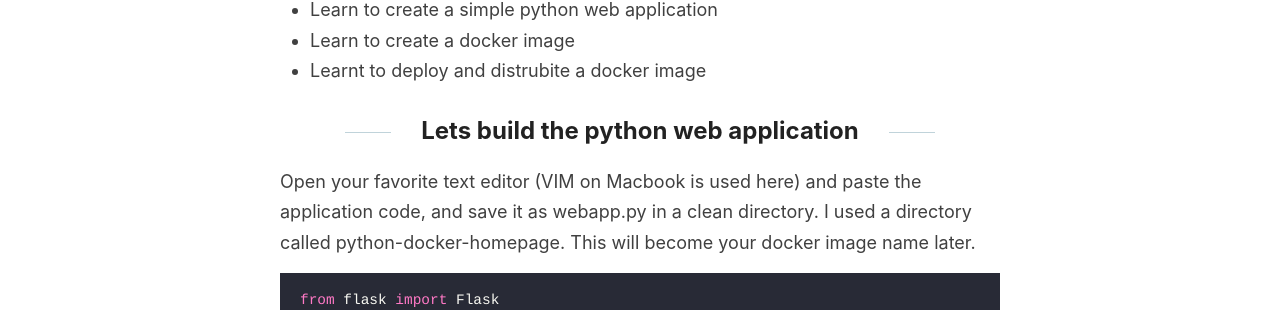
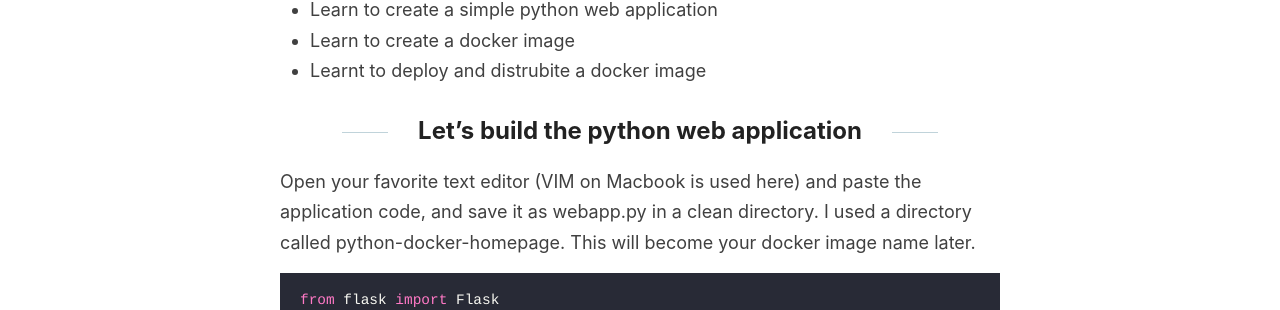
Before and after one commit to tgangte/tgangte.github.io, a Jekyll site: the page built from _posts/2024-01-13-getting-started-with-docker.md, in a window 1280 px wide and 900 px high, scrolled down 422 px. Shown: the part 144-454 px from the top of the window. Built offline with Jekyll 4.4.1, drawn with Linux system fonts in a browser that asks for light colours.

Commit message:
Update 2024-01-13-getting-started-with-docker.md

````diff
--- a/_posts/2024-01-13-getting-started-with-docker.md
+++ b/_posts/2024-01-13-getting-started-with-docker.md
@@ -12,7 +12,7 @@ Here are the objectives of this article:
 * Learn to create a docker image
 * Learnt to deploy and distrubite a docker image
 
-## Lets build the python web application
+## Let's build the python web application
 Open your favorite text editor (VIM on Macbook is used here) and paste the application code, and save it as webapp.py in a clean directory. I used a directory called python-docker-homepage. This will become your docker image name later.
 ```python
 from flask import Flask
````
